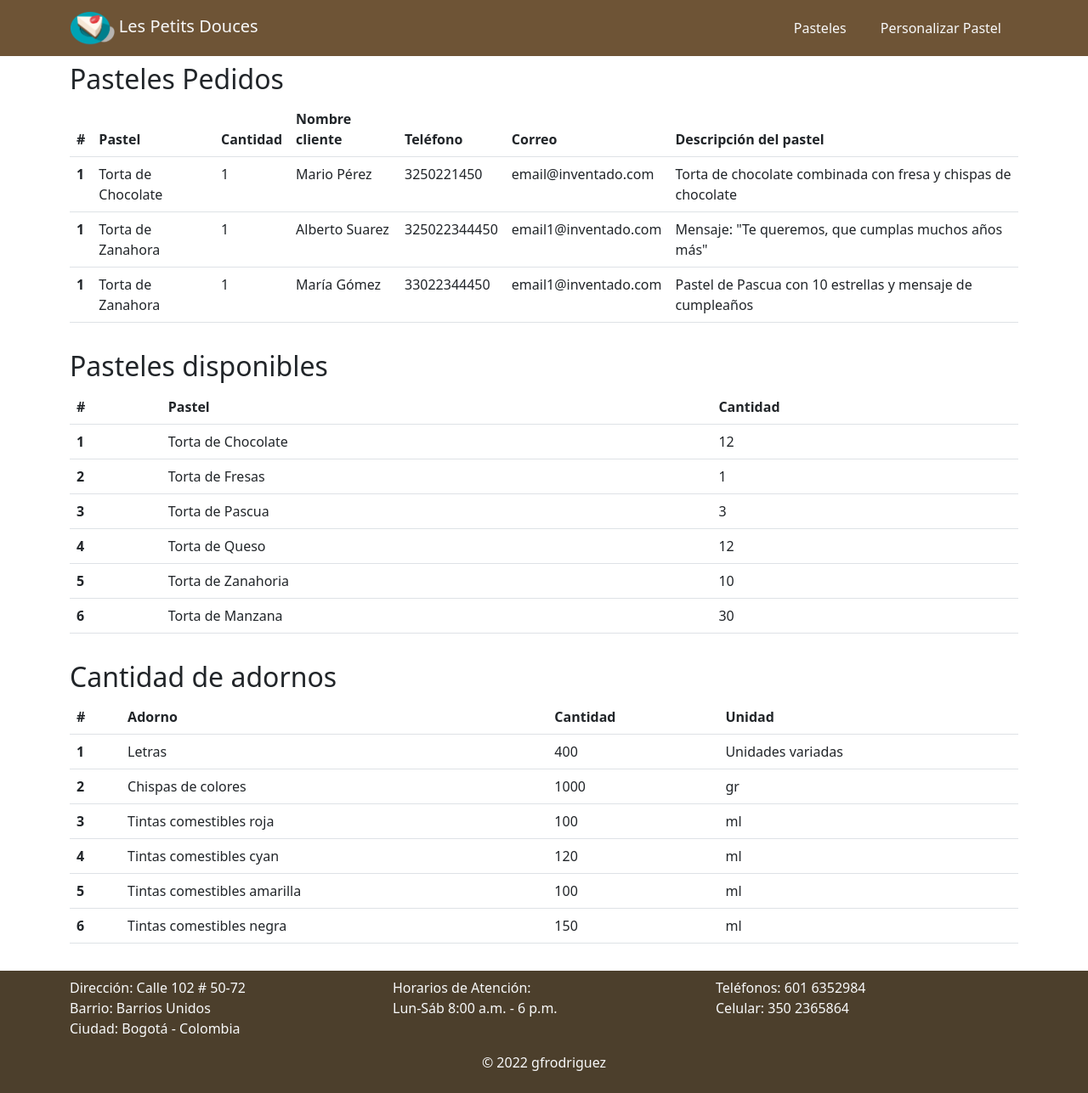
After one commit to gfrodriguez/Launch-X-Latam, a PHP site: the page made by 02 - HTML/sitioPastelero.html in a window 1280 px wide. The commit adds this page. Shown: the whole page at 85% size. Run offline with PHP 8.4, Linux system fonts and the light colour scheme; some libraries are stand-ins or nearby versions.

Commit message:
Ajustes
Se envían ajustes a los documentos html, se agrega vista del sitio para el pastelero, y un botón a media pantalla, flotante para acceder al sitio, es solo de prueba, el pastelero accede por otro enlace al sitio.

```diff
--- a/02 - HTML/css/styles.css
+++ b/02 - HTML/css/styles.css
@@ -22,3 +22,11 @@ main section .btn {
 .footer {
     background-color: #4C3F2C !important;
 }
+
+#flotante{
+	position: fixed;
+    width: 190px;
+	top: 50%;
+	right: 10%;
+    z-index: 1000;
+}
--- a/02 - HTML/index.html
+++ b/02 - HTML/index.html
@@ -14,6 +14,7 @@
 </head>
 
 <body id="page-top" class="d-flex flex-column h-100">
+    <div id="flotante"><a type="button" href="sitioPastelero.html" class="btn btn-info">Clic acá para entrar al sitio del pastelero</a></div>
     <!-- Navigation-->
     <nav class="navbar navbar-expand-lg" id="mainNav">
         <div class="container">
--- /dev/null
+++ b/02 - HTML/sitioPastelero.html
@@ -0,0 +1,212 @@
+<!DOCTYPE html>
+<html lang="es">
+
+<head>
+    <meta http-equiv="Content-Type" content="text/html" charset="UTF-8">
+    <link rel="icon" href="favicon.ico" sizes="any">
+    <link rel="icon" href="favicon.svg" type="image/svg+xml">
+    <title>Les Petits Douces</title>
+    <!-- Font Awesome icons (free version)-->
+    <script src="https://use.fontawesome.com/releases/v6.1.2/js/all.js" crossorigin="anonymous"></script>
+    <!-- CSS only -->
+    <link href="https://cdn.jsdelivr.net/npm/bootstrap@5.2.2/dist/css/bootstrap.min.css" rel="stylesheet" integrity="sha384-Zenh87qX5JnK2Jl0vWa8Ck2rdkQ2Bzep5IDxbcnCeuOxjzrPF/et3URy9Bv1WTRi" crossorigin="anonymous" />
+    <link rel="stylesheet" href="css/styles.css" />
+</head>
+
+<body id="page-top" class="d-flex flex-column h-100">
+    <!-- Navigation-->
+    <nav class="navbar navbar-expand-lg" id="mainNav">
+        <div class="container">
+            <a class="navbar-brand link-light" href="/02 - HTML/"><img alt="logo" src="images/logo.png" height="40"> Les Petits Douces</a>
+            <button class="navbar-toggler font-weight-bold text-white rounded" type="button" data-bs-toggle="collapse" data-bs-target="#navbarResponsive" aria-controls="navbarResponsive" aria-expanded="false" aria-label="Toggle navigation">
+                Menú
+                <i class="fas fa-bars"></i>
+            </button>
+            <div class="collapse navbar-collapse" id="navbarResponsive">
+                <ul class="navbar-nav ms-auto">
+                    <li class="nav-item mx-0 mx-lg-1">
+                        <a class="nav-link py-1 px-0 px-lg-3 rounded link-light" href="#pasteles">Pasteles</a>
+                    </li>
+                    <li class="nav-item mx-0 mx-lg-1">
+                        <a class="nav-link py-1 px-0 px-lg-3 rounded link-light" href="personalizarPastel.html">Personalizar Pastel</a>
+                    </li>
+                </ul>
+            </div>
+        </div>
+    </nav>
+    <main id="main" class="mt-2">
+        <!-- Pasteles Section-->
+        <section class="page-section " id="pasteles">
+            <div class="container">
+                <div class="row">
+                    <div class="col-lg-12 mb-3">
+                        <h2>Pasteles Pedidos</h2>
+                        <table class="table ">
+                            <thead>
+                              <tr>
+                                <th scope="col">#</th>
+                                <th scope="col">Pastel</th>
+                                <th scope="col">Cantidad</th>
+                                <th scope="col">Nombre cliente</th>
+                                <th scope="col">Teléfono</th>
+                                <th scope="col">Correo</th>
+                                <th scope="col">Descripción del pastel</th>
+                              </tr>
+                            </thead>
+                            <tbody>
+                              <tr>
+                                <th scope="row">1</th>
+                                <td>Torta de Chocolate</td>
+                                <td>1</td>
+                                <td>Mario Pérez</td>
+                                <td>3250221450</td>
+                                <td>email@inventado.com</td>
+                                <td>Torta de chocolate combinada con fresa y chispas de chocolate</td>
+                              </tr>
+                              <tr>
+                                <th scope="row">1</th>
+                                <td>Torta de Zanahora</td>
+                                <td>1</td>
+                                <td>Alberto Suarez</td>
+                                <td>325022344450</td>
+                                <td>email1@inventado.com</td>
+                                <td>Mensaje: "Te queremos, que cumplas muchos años más"</td>
+                              </tr>
+                              <tr>
+                                <th scope="row">1</th>
+                                <td>Torta de Zanahora</td>
+                                <td>1</td>
+                                <td>María Gómez</td>
+                                <td>33022344450</td>
+                                <td>email1@inventado.com</td>
+                                <td>Pastel de Pascua con 10 estrellas y mensaje de cumpleaños</td>
+                              </tr>
+                            </tbody>
+                          </table>
+                    </div>
+                    <div class="col-lg-12 mb-3">
+                        <h2>Pasteles disponibles</h2>
+                        <table class="table ">
+                            <thead>
+                              <tr>
+                                <th scope="col">#</th>
+                                <th scope="col">Pastel</th>
+                                <th scope="col">Cantidad</th>
+                              </tr>
+                            </thead>
+                            <tbody>
+                              <tr>
+                                <th scope="row">1</th>
+                                <td>Torta de Chocolate</td>
+                                <td>12</td>
+                              </tr>
+                              <tr>
+                                <th scope="row">2</th>
+                                <td>Torta de Fresas</td>
+                                <td>1</td>
+                              </tr>
+                              <tr>
+                                <th scope="row">3</th>
+                                <td>Torta de Pascua</td>
+                                <td>3</td>
+                              </tr>
+                              <tr>
+                                <th scope="row">4</th>
+                                <td>Torta de Queso</td>
+                                <td>12</td>
+                              </tr>
+                              <tr>
+                                <th scope="row">5</th>
+                                <td>Torta de Zanahoria</td>
+                                <td>10</td>
+                              </tr>
+                              <tr>
+                                <th scope="row">6</th>
+                                <td>Torta de Manzana</td>
+                                <td>30</td>
+                              </tr>
+                            </tbody>
+                          </table>
+                    </div>
+                    <div class="col-lg-12 mb-3">
+                        <h2>Cantidad de adornos</h2>
+                        <table class="table ">
+                            <thead>
+                              <tr>
+                                <th scope="col">#</th>
+                                <th scope="col">Adorno</th>
+                                <th scope="col">Cantidad</th>
+                                <th scope="col">Unidad</th>
+                              </tr>
+                            </thead>
+                            <tbody>
+                              <tr>
+                                <th scope="row">1</th>
+                                <td>Letras</td>
+                                <td>400</td>
+                                <td>Unidades variadas</td>
+                              </tr>
+                              <tr>
+                                <th scope="row">2</th>
+                                <td>Chispas de colores</td>
+                                <td>1000</td>
+                                <td>gr</td>
+                              </tr>
+                              <tr>
+                                <th scope="row">3</th>
+                                <td>Tintas comestibles roja</td>
+                                <td>100</td>
+                                <td>ml</td>
+                              </tr>
+                              <tr>
+                                <th scope="row">4</th>
+                                <td>Tintas comestibles cyan</td>
+                                <td>120</td>
+                                <td>ml</td>
+                              </tr>
+                              <tr>
+                                <th scope="row">5</th>
+                                <td>Tintas comestibles amarilla</td>
+                                <td>100</td>
+                                <td>ml</td>
+                              </tr>
+                              <tr>
+                                <th scope="row">6</th>
+                                <td>Tintas comestibles negra</td>
+                                <td>150</td>
+                                <td>ml</td>
+                              </tr>
+                            </tbody>
+                          </table>
+                    </div>
+                </div>
+            </div>
+        </section>
+    </main>
+
+    <!-- Footer-->
+    <footer class="footer py-2">
+        <div class="container">
+            <div class="row text-light">
+                <div class="col-lg-4">
+                    <p>Dirección: Calle 102 # 50-72
+                        <br />Barrio: Barrios Unidos
+                        <br />Ciudad: Bogotá - Colombia
+                    </p>
+                </div>
+                <div class="col-lg-4">
+                    Horarios de Atención:<br /> Lun-Sáb 8:00 a.m. - 6 p.m.
+                </div>
+                <div class="col-lg-4">
+                    Teléfonos: 601 6352984<br />
+                    Celular: 350 2365864</div>
+            </div>
+            <p class="text-center text-light">&copy; 2022 gfrodriguez</p>
+        </div>
+    </footer>
+    <script src="https://cdn.jsdelivr.net/npm/bootstrap@5.2.2/dist/js/bootstrap.bundle.min.js" integrity="sha384-OERcA2EqjJCMA+/3y+gxIOqMEjwtxJY7qPCqsdltbNJuaOe923+mo//f6V8Qbsw3" crossorigin="anonymous"></script>
+
+
+</body>
+
+</html>
```
